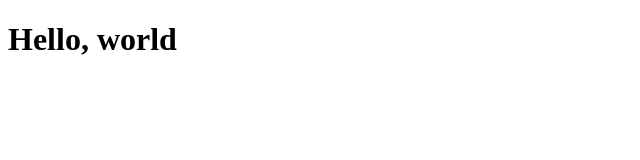
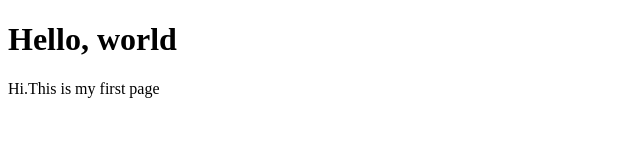
Before and after one commit to jaynilson/weblab-test, a plain HTML site: page index.html in a window 1280 px wide. Shown: the whole page, without its empty margins (0-640 px from the left). Drawn offline with Linux system fonts and the light colour scheme.

Commit message:
second commit

```diff
--- a/index.html
+++ b/index.html
@@ -2,5 +2,6 @@
 <html>
     <head>
         <h1>Hello, world</h1>
+        <p>Hi.This is my first page</p>
     </head>
 </html>
```
